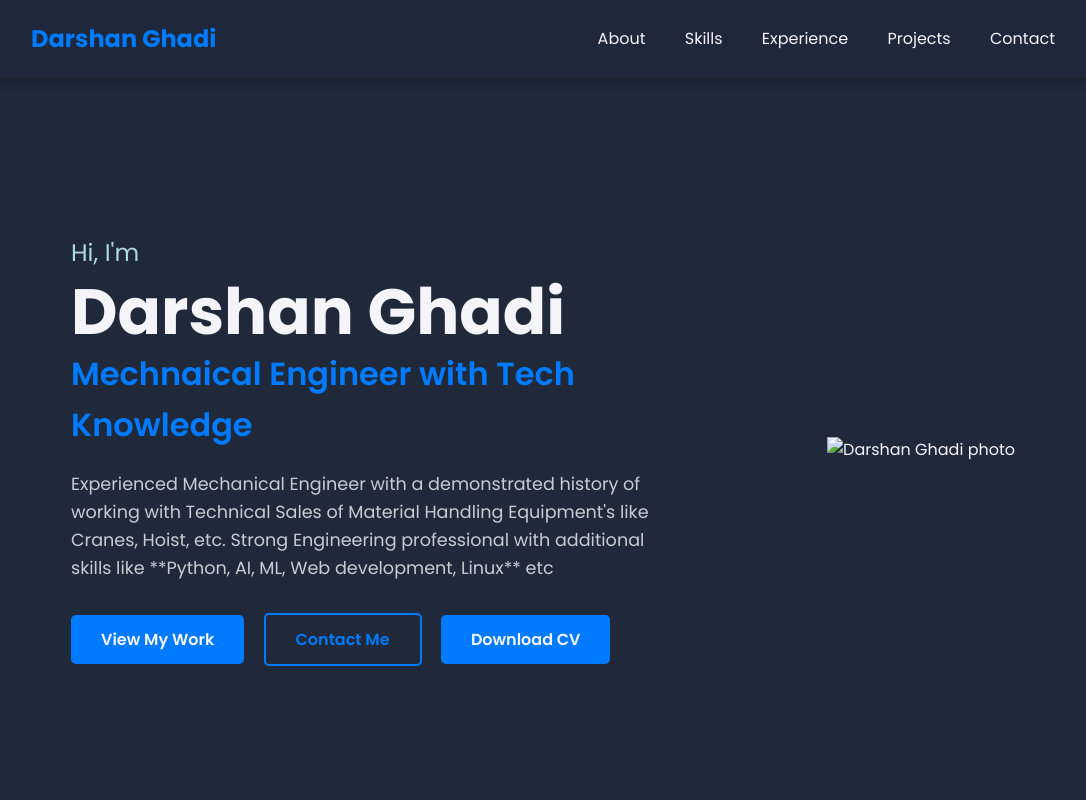
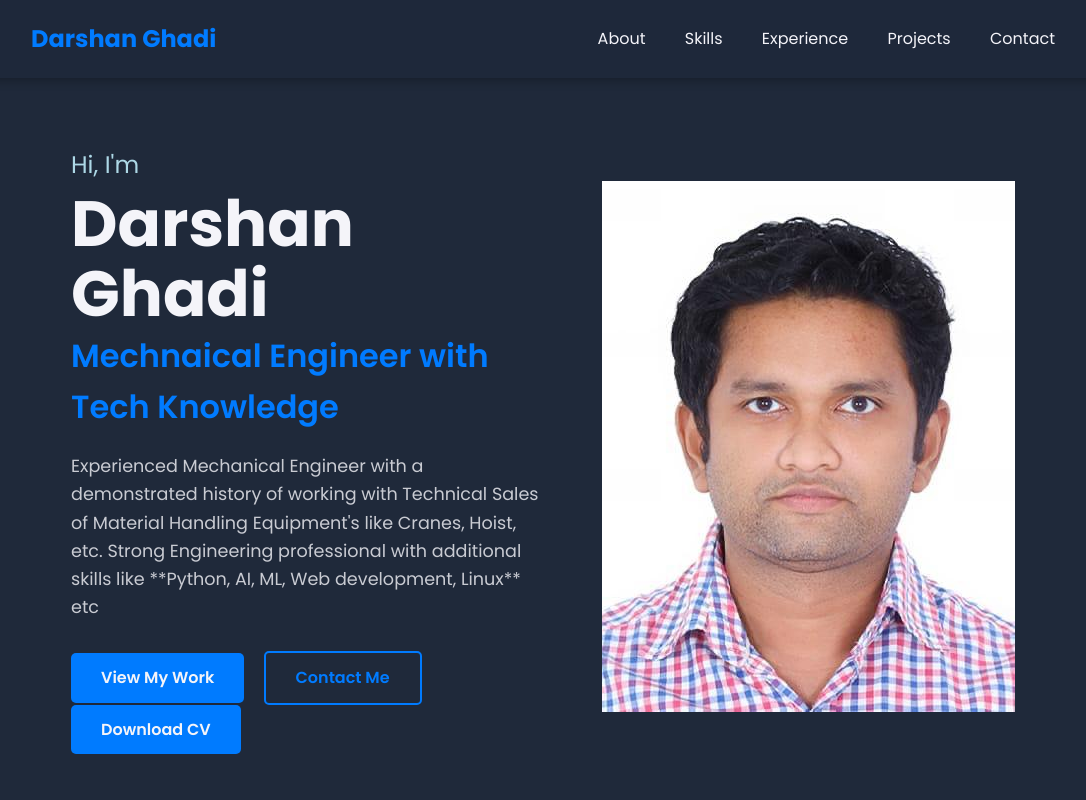
Before and after one commit to darshanghadi007/My-Portfolio4, a plain HTML site: page index.html in a window 1280 px wide. Shown: the top 800 px of the page, without its empty margins (97-1183 px from the left). Drawn offline with Linux system fonts and the light colour scheme.

Commit message:
Update index.html

```diff
--- a/index.html
+++ b/index.html
@@ -34,7 +34,7 @@
             </div>
         </div>
         <div class="hero-photo">
-        <img src="hero-photo.png" alt="Darshan Ghadi photo" />
+        <img src="hero-photo.png.jpeg" alt="Darshan Ghadi photo" />
         </div>
     </section>
 
```
